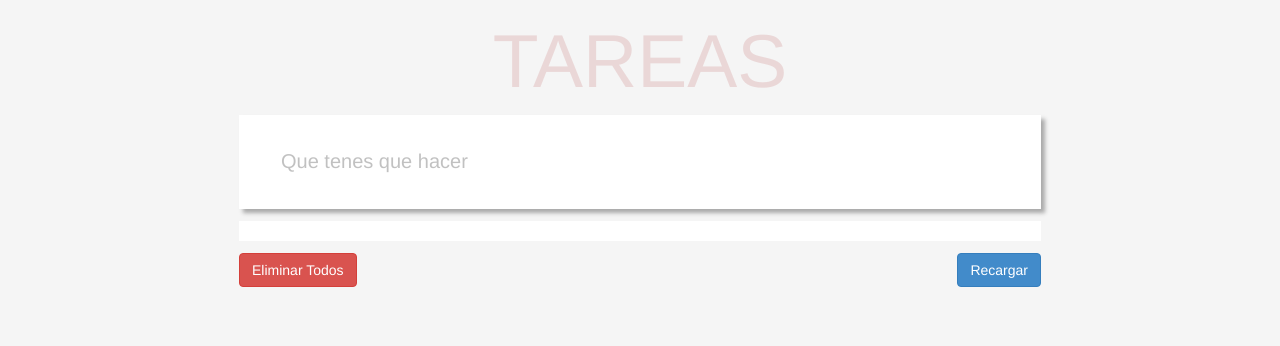
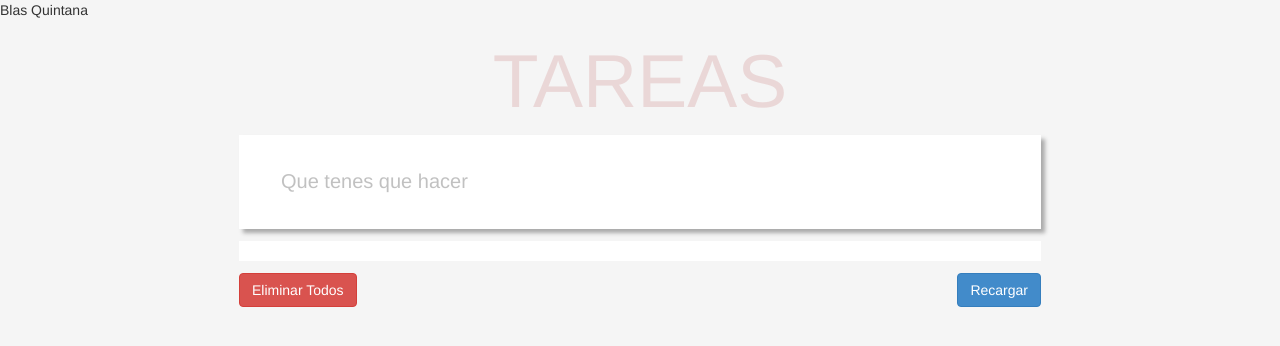
Before and after one commit to BLASHX999/todoMVC_BlasQuintana, a plain HTML site: page index.html in a window 1280 px wide. Drawn offline with Linux system fonts and the light colour scheme.

Commit message:
segundo commit BlasQuintana

```diff
--- a/index.html
+++ b/index.html
@@ -3,7 +3,7 @@
 <head>
 	<title>todo mvc</title>
 	<meta charset="utf-8">
-	<link rel="stylesheet" type="text/css" href="css/bootstrap.min.css">
+	<link rel="stylesheet" type="text/css" href="css/bootstrap.min.css"><!-->Blas Quintana<!-->
 	<link rel="stylesheet" type="text/css" href="css/style.css">
 </head>
 <body>
```
Also changed, not shown: js/app.js (+4 -3 lines).
